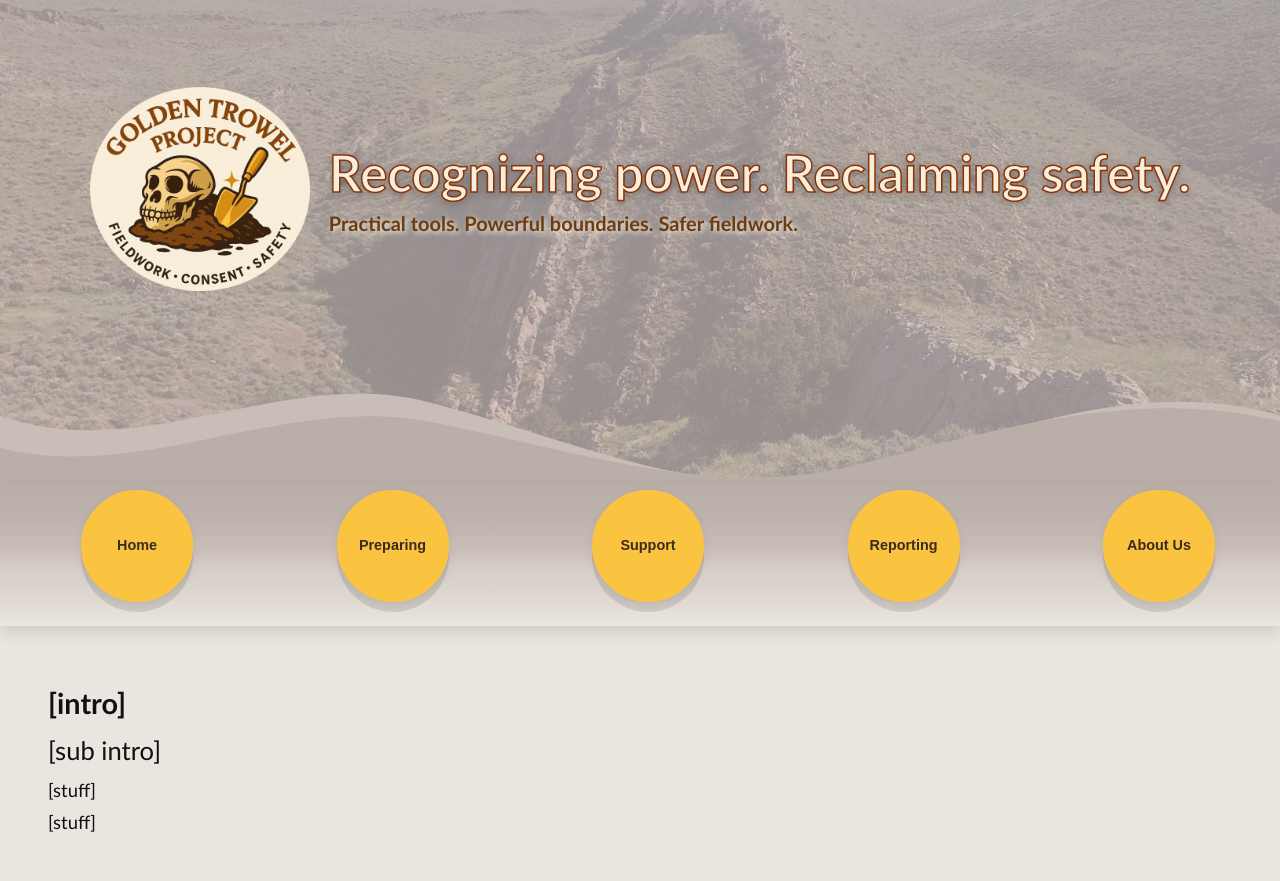
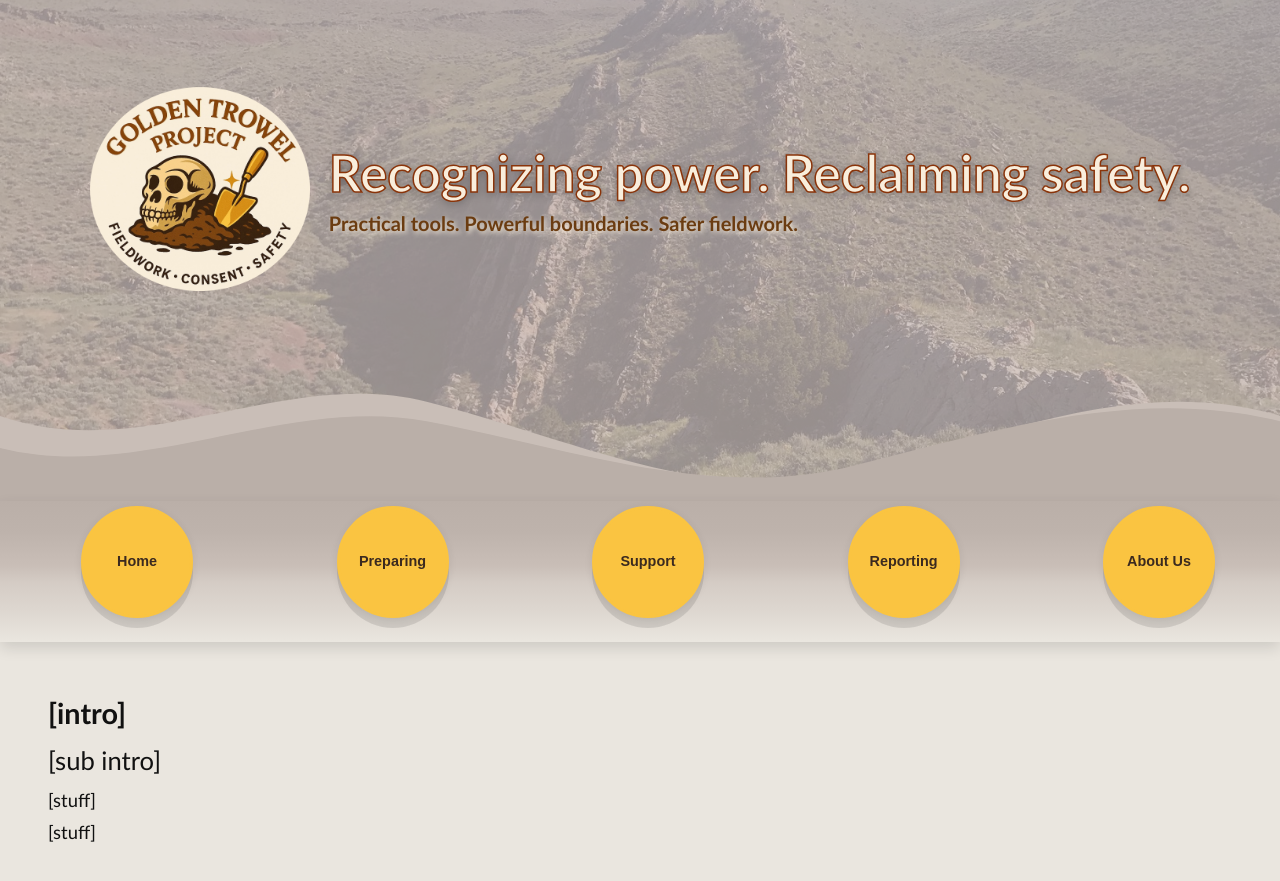
Before and after one commit to AnthroSafetyWarrior/GoldenTrowelProject, a Jekyll site: the page built from _pages/contact.html, in a window 1280 px wide. Shown: the top 881 px of the page. Built offline with Jekyll 4.4.1, drawn with Linux system fonts in a browser that asks for light colours.

Commit message:
updating name

```diff
--- a/_layouts/default.html
+++ b/_layouts/default.html
@@ -111,7 +111,7 @@
 .hero-wave{ position:relative; }
 /* space between the wave and the gradient band */
 /* One token, used by both the wave and the sticky band */
-.hero-wave{ --seam-gap: clamp(6px, 0.8vw, 10px); }
+
 
 /* The wave pulls the next band upward by exactly this amount */
 .hero-wave svg{
@@ -137,13 +137,15 @@
   backdrop-filter: saturate(110%) blur(2px);
 }
 
+header.hero{ --seam-gap: clamp(6px, 0.8vw, 10px); }
+
 /* once JS moves the band after the header */
 .nav-gradient.is-detached {
   position: sticky;
   top: 0;
   z-index: 3000;
-  margin-top: 0;                 /* remove overlap with hero */
-  transform: translateY(-6px);   /* visually hug the wave edge */
+  margin-top: calc(var(--seam-gap) * -1);
+ transform: none;   /* visually hug the wave edge */
 }
 
 header.hero {
@@ -153,6 +155,7 @@
 
 /* Keep the page from side-scrolling at all */
 html, body { overflow-x: hidden; }
+
 
 /* --- Horizontal scroller --- */
 .wave-nav{
```
